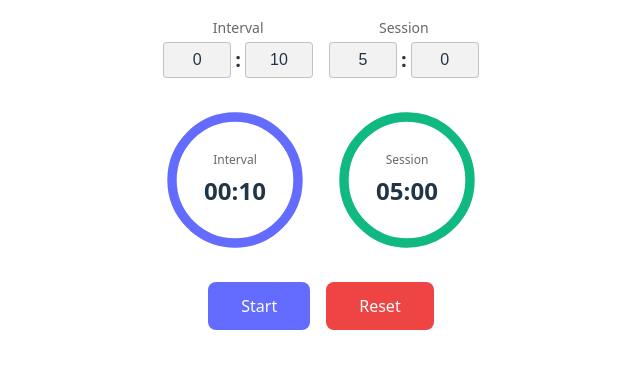
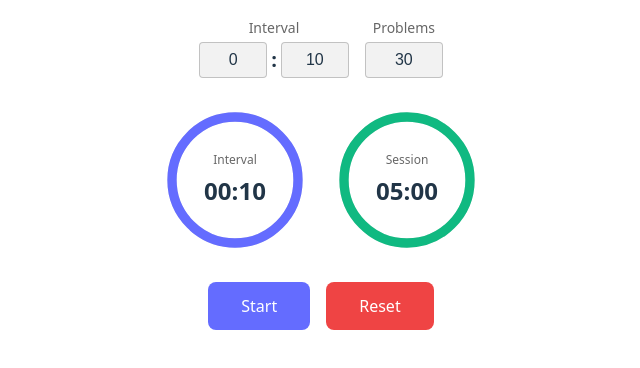
Before and after one commit to osatoh/PingLoop, a website built with Vite: page index.html in a window 1280 px wide. Shown: the part 274-642 px from the top of the page, without its empty margins (319-959 px from the left). Built offline with nearby package versions, Linux system fonts and the light colour scheme.

Commit message:
feat: replace session input with problem count
- Session time is now calculated as Interval × Problems
- Simplifies input for chess tactics training workflow

```diff
--- a/index.html
+++ b/index.html
@@ -20,12 +20,8 @@
           </div>
         </div>
         <div class="input-group">
-          <label>Session</label>
-          <div class="time-input">
-            <input type="number" id="session-min" min="0" max="59" value="5" />
-            <span class="separator">:</span>
-            <input type="number" id="session-sec" min="0" max="59" value="0" />
-          </div>
+          <label>Problems</label>
+          <input type="number" id="problems" min="1" max="999" value="30" />
         </div>
       </div>
 
--- a/src/main.ts
+++ b/src/main.ts
@@ -5,8 +5,7 @@ import { loadSettings, saveSettings } from './storage';
 
 const intervalMinInput = document.getElementById('interval-min') as HTMLInputElement;
 const intervalSecInput = document.getElementById('interval-sec') as HTMLInputElement;
-const sessionMinInput = document.getElementById('session-min') as HTMLInputElement;
-const sessionSecInput = document.getElementById('session-sec') as HTMLInputElement;
+const problemsInput = document.getElementById('problems') as HTMLInputElement;
 const intervalDisplay = document.getElementById('interval-display') as HTMLSpanElement;
 const sessionDisplay = document.getElementById('session-display') as HTMLSpanElement;
 const intervalProgress = document.querySelector('#interval-progress') as SVGCircleElement;
@@ -32,18 +31,19 @@ function getIntervalSeconds(): number {
   return min * 60 + sec;
 }
 
+function getProblems(): number {
+  return parseInt(problemsInput.value, 10) || 1;
+}
+
 function getSessionSeconds(): number {
-  const min = parseInt(sessionMinInput.value, 10) || 0;
-  const sec = parseInt(sessionSecInput.value, 10) || 0;
-  return min * 60 + sec;
+  return getIntervalSeconds() * getProblems();
 }
 
 function loadSavedSettings(): void {
   const settings = loadSettings();
   intervalMinInput.value = String(settings.intervalMin);
   intervalSecInput.value = String(settings.intervalSec);
-  sessionMinInput.value = String(settings.sessionMin);
-  sessionSecInput.value = String(settings.sessionSec);
+  problemsInput.value = String(settings.problems);
   updateDisplayFromInputs();
 }
 
@@ -57,7 +57,7 @@ function updateDisplayFromInputs(): void {
 function clampValue(input: HTMLInputElement): void {
   let value = parseInt(input.value, 10) || 0;
   const min = parseInt(input.min, 10) || 0;
-  const max = parseInt(input.max, 10) || 59;
+  const max = parseInt(input.max, 10) || 999;
   value = Math.max(min, Math.min(max, value));
   input.value = String(value);
 }
@@ -67,7 +67,7 @@ function handleArrowKeys(e: KeyboardEvent): void {
   if (e.key === 'ArrowUp') {
     e.preventDefault();
     let value = parseInt(input.value, 10) || 0;
-    const max = parseInt(input.max, 10) || 59;
+    const max = parseInt(input.max, 10) || 999;
     input.value = String(Math.min(max, value + 1));
     updateDisplayFromInputs();
   } else if (e.key === 'ArrowDown') {
@@ -83,7 +83,7 @@ function startTimer(): void {
   intervalDuration = getIntervalSeconds();
   sessionDuration = getSessionSeconds();
 
-  if (intervalDuration <= 0 || sessionDuration <= 0) {
+  if (intervalDuration <= 0 || getProblems() <= 0) {
     alert('Please set valid times greater than 0');
     return;
   }
@@ -91,8 +91,7 @@ function startTimer(): void {
   saveSettings({
     intervalMin: parseInt(intervalMinInput.value, 10) || 0,
     intervalSec: parseInt(intervalSecInput.value, 10) || 0,
-    sessionMin: parseInt(sessionMinInput.value, 10) || 0,
-    sessionSec: parseInt(sessionSecInput.value, 10) || 0,
+    problems: getProblems(),
   });
 
   ensureAudioContext();
@@ -138,7 +137,7 @@ function resetTimer(): void {
 startBtn.addEventListener('click', startTimer);
 resetBtn.addEventListener('click', resetTimer);
 
-const allInputs = [intervalMinInput, intervalSecInput, sessionMinInput, sessionSecInput];
+const allInputs = [intervalMinInput, intervalSecInput, problemsInput];
 allInputs.forEach(input => {
   input.addEventListener('input', () => {
     clampValue(input);
--- a/src/storage.ts
+++ b/src/storage.ts
@@ -3,15 +3,13 @@ const STORAGE_KEY = 'pingloop_settings';
 export type Settings = {
   intervalMin: number;
   intervalSec: number;
-  sessionMin: number;
-  sessionSec: number;
+  problems: number;
 };
 
 const DEFAULT_SETTINGS: Settings = {
   intervalMin: 0,
   intervalSec: 10,
-  sessionMin: 5,
-  sessionSec: 0,
+  problems: 30,
 };
 
 export function loadSettings(): Settings {
--- a/src/style.css
+++ b/src/style.css
@@ -50,6 +50,29 @@ h1 {
 .input-group label {
   font-size: 0.875rem;
   color: rgba(255, 255, 255, 0.6);
+}
+
+.input-group > input {
+  width: 60px;
+  padding: 0.5rem;
+  font-size: 1rem;
+  border: 1px solid rgba(255, 255, 255, 0.2);
+  border-radius: 4px;
+  background-color: rgba(255, 255, 255, 0.1);
+  color: inherit;
+  text-align: center;
+  -moz-appearance: textfield;
+}
+
+.input-group > input::-webkit-outer-spin-button,
+.input-group > input::-webkit-inner-spin-button {
+  -webkit-appearance: none;
+  margin: 0;
+}
+
+.input-group > input:focus {
+  outline: none;
+  border-color: #646cff;
 }
 
 .time-input {
@@ -208,7 +231,8 @@ button:disabled {
     stroke: rgba(0, 0, 0, 0.1);
   }
 
-  .time-input input {
+  .time-input input,
+  .input-group > input {
     border-color: rgba(0, 0, 0, 0.2);
     background-color: rgba(0, 0, 0, 0.05);
   }
```
